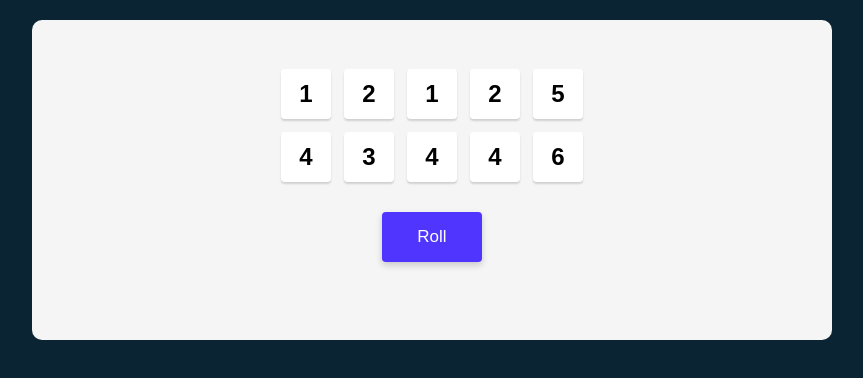
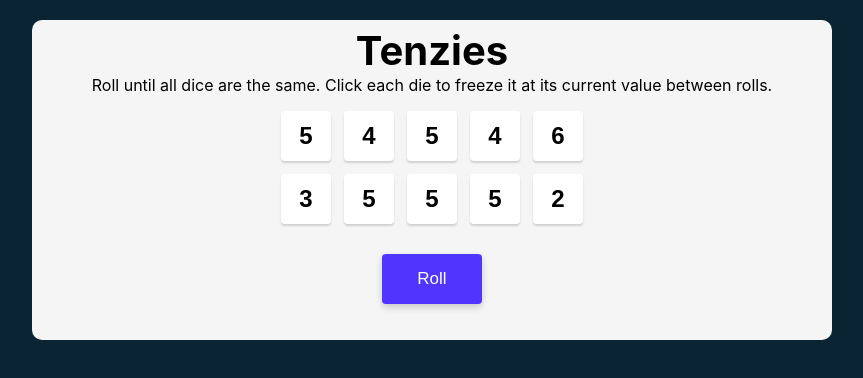
Before and after one commit to victoria-parker/tenzies-react-scrimba, a React (Create React App) app: page / in a window 1280 px wide. Shown: the top 378 px of the page, without its empty margins (208-1071 px from the left). Built offline with nearby package versions, Linux system fonts and the light colour scheme.

Commit message:
held dice functionality added and instructions added

```diff
--- a/package.json
+++ b/package.json
@@ -6,6 +6,7 @@
     "@testing-library/jest-dom": "^5.16.1",
     "@testing-library/react": "^12.1.2",
     "@testing-library/user-event": "^13.5.0",
+    "nanoid": "^3.2.0",
     "react": "^17.0.2",
     "react-dom": "^17.0.2",
     "react-scripts": "5.0.0",
--- a/src/App.js
+++ b/src/App.js
@@ -1,28 +1,54 @@
 import React from 'react';
 import Die from './components/Die';
 import './style.css';
+import { nanoid } from 'nanoid';
 
 
 export default function App(){
     const [dice, setDice]=React.useState(allNewDice())
 
+    function generateNewDie(){
+        return {value: Math.floor(Math.random() * 6) + 1, isHeld: false, id: nanoid()}
+    }
+
     function allNewDice(){
         let arr=[]
         for(let i=0; i < 10; i++){
-            let randomNumber=Math.floor(Math.random() * 6) + 1;
-            arr.push(randomNumber)
+            ;
+            arr.push(generateNewDie())
         }
         return arr;
     }
 
     function roll(){
-        setDice(allNewDice())
+
+        setDice(prevDice => prevDice.map(die => {
+            return die.isHeld ? {...die} : generateNewDie()
+        }))
     }
-    const diceElements=dice.map((value,index) => <Die key={index} number={value} />)
+
+    function holdDice(id){
+        setDice(prevDice => prevDice.map(die => {
+            return die.id === id ? {...die, isHeld: !die.isHeld} : die
+        }))
+    }
+
+
+
+    const diceElements=dice.map((die) => (
+      <Die  key={die.id}
+            number={die.value}
+            isHeld={die.isHeld}
+            holdDice={() => holdDice(die.id)}
+        />
+
+    ))
 
 
     return(
         <main>
+            <h1 className="title">Tenzies</h1>
+            <p className="instructions">Roll until all dice are the same. Click each die to freeze it at its current value between rolls.</p>
             <div className='container'>
             {diceElements}
             </div>
--- a/src/components/Die.js
+++ b/src/components/Die.js
@@ -2,8 +2,12 @@ import React from 'react';
 
 
 export default function Die(props){
+    const style={
+        backgroundColor : props.isHeld ? "#59E391" : 'white'
+    }
+
 return (
-    <div className='die'>
+    <div className='die' style={style} onClick={props.holdDice}>
         <h2>{props.number}</h2>
     </div>
 )
--- a/src/style.css
+++ b/src/style.css
@@ -21,6 +21,17 @@ main{
     justify-content: center;
     align-items: center;
 }
+.title {
+    font-size: 40px;
+    margin: 0;
+}
+
+.instructions {
+    font-family: 'Inter', sans-serif;
+    font-weight: 400;
+    margin-top: 0;
+    text-align: center;
+}
 .container{
     display: grid;
     gap: 13px;
@@ -37,7 +48,6 @@ main{
     justify-content: center;
     align-items: center;
     cursor: pointer;
-    background-color: white;
 }
 .rollButton{
     background-color: #5035FF;
```
Also changed, not shown: 1 other file (tests, documents, lock files or other folders).
